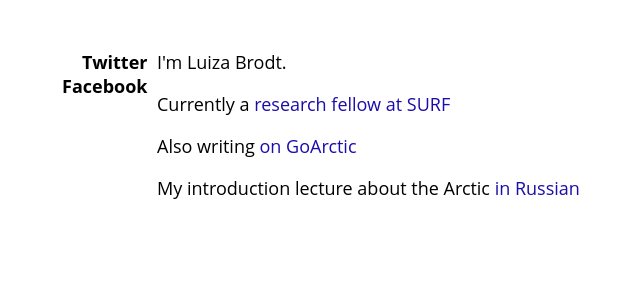
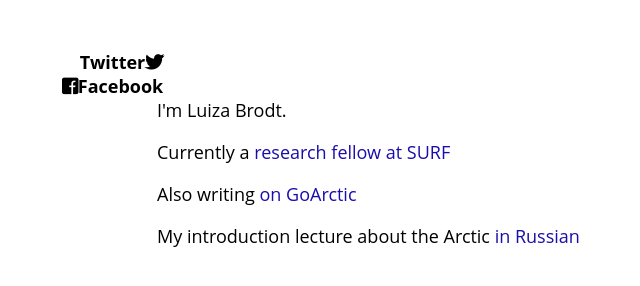
Before and after one commit to luizabrodt/luizabrodt.github.io, a plain HTML site: page index.html in a window 1280 px wide. Shown: the whole page, without its empty margins (168-808 px from the left). Drawn offline with Linux system fonts and the light colour scheme.

Commit message:
Update index.html

```diff
--- a/index.html
+++ b/index.html
@@ -3,6 +3,7 @@
 <head>
     <title>Luiza Brodt</title>
     <meta charset="utf-8">
+    <link rel="stylesheet" href="https://pro.fontawesome.com/releases/v5.0.10/css/all.css">
     <style>
         body, pre {
             font-size: 18px;
@@ -55,8 +56,8 @@
 
 <div id='links'>
 
-<a href='https://twitter.com/LuizaBrodt'>Twitter</a>
-<a href='https://www.facebook.com/luizabrodt/'>Facebook</a>
+<a href='https://twitter.com/LuizaBrodt'>Twitter<i class="fab fa-twitter"></i></a>
+<a href='https://www.facebook.com/luizabrodt/'><i class="fab fa-facebook-square"></i>Facebook</a>
 
 </div> <!-- links -->
 
```
